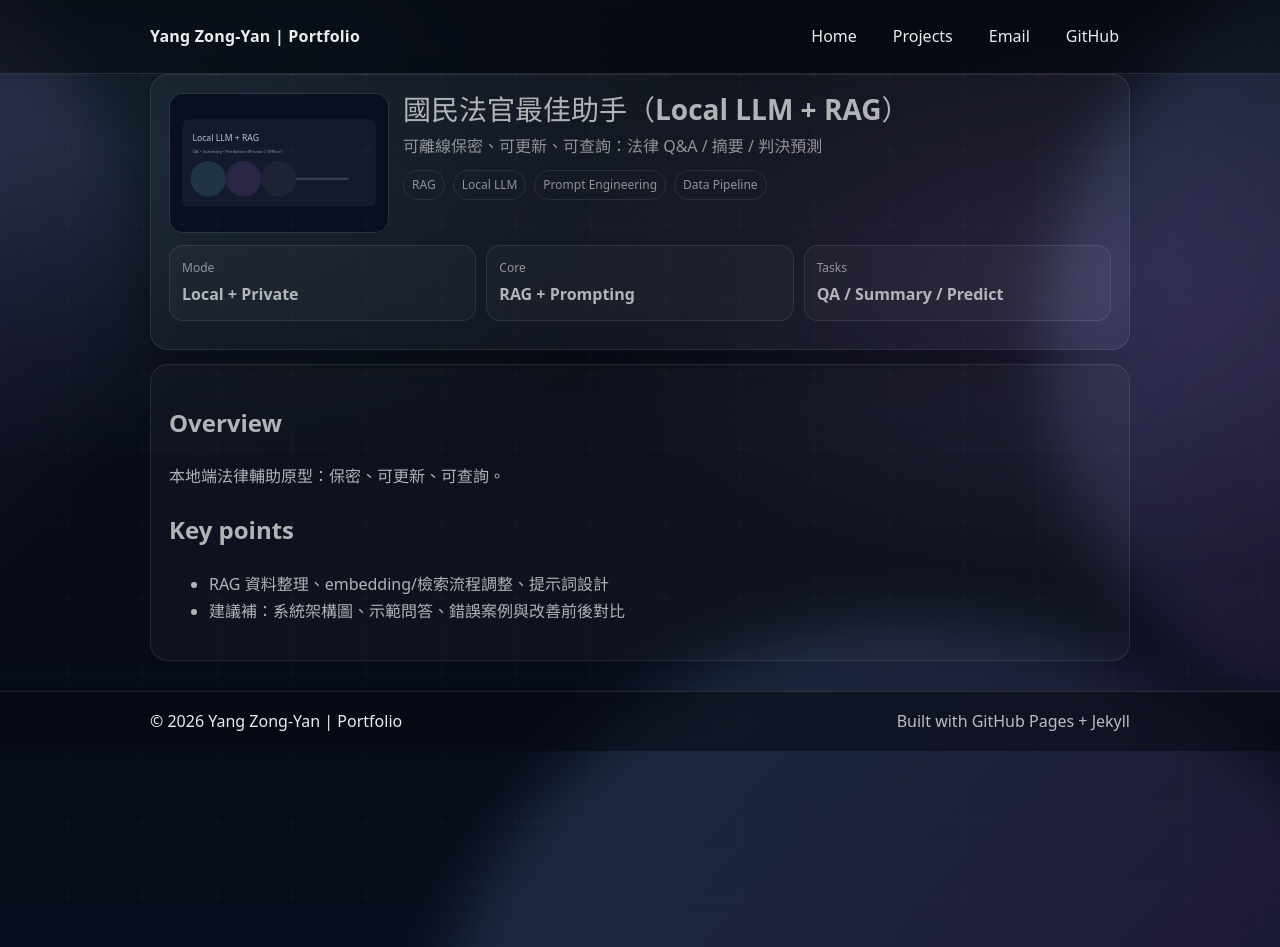
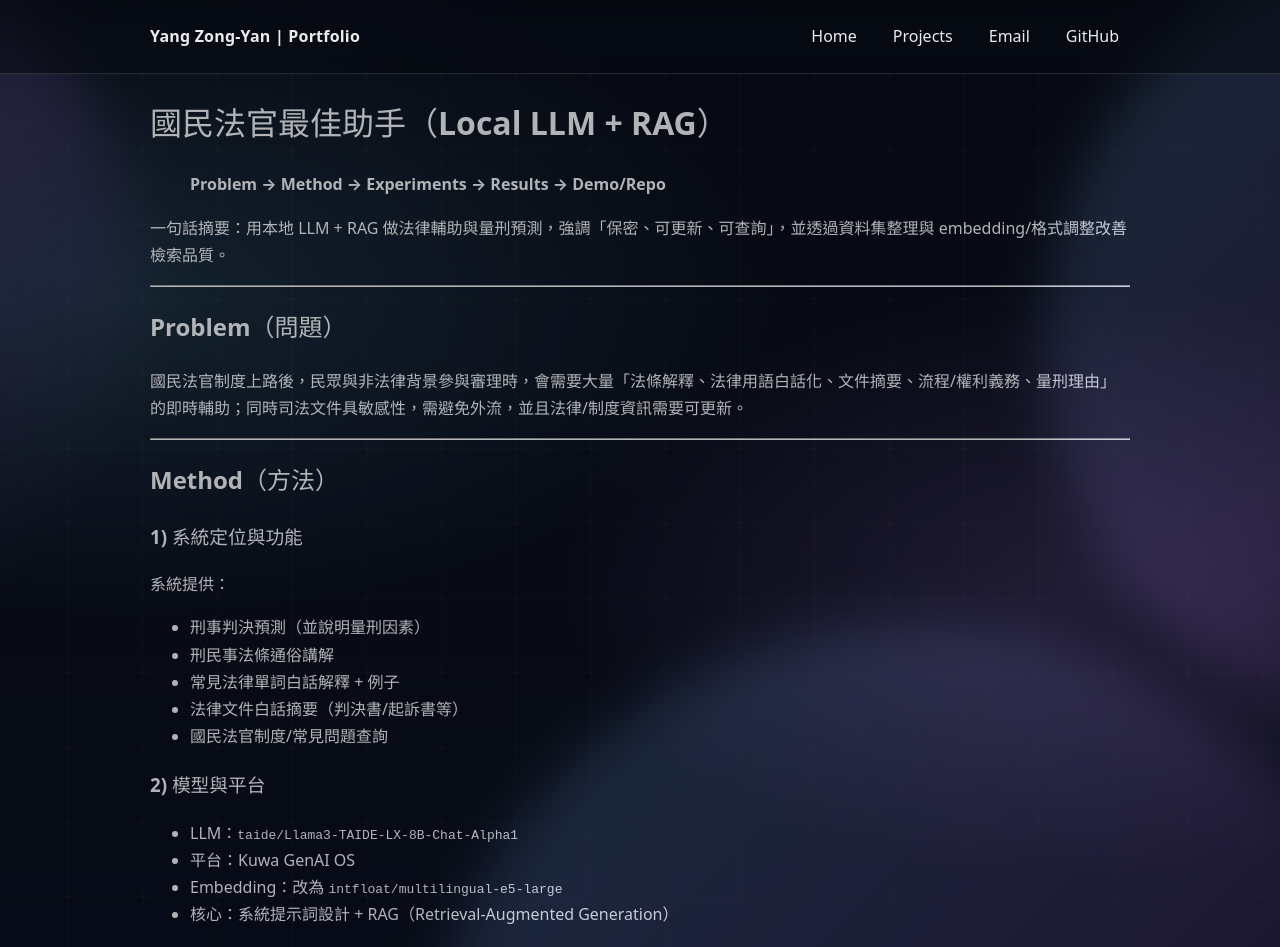
Before and after one commit to gg09038/gg09038.github.io, a Jekyll site: the page built from projects/juror-assistant.md, in a window 1280 px wide and 1400 px high. Shown: the top 947 px of the window. Built offline with Jekyll 4.4.1, drawn with Linux system fonts in a browser that asks for light colours; some of the changed text lies outside the part shown; grey boxes are pictures that could not be loaded.

Commit message:
Revise juror-assistant project documentation
Updated project details for the Juror Assistant, including problem statement, methods, experiments, and results.

```diff
--- a/projects/juror-assistant.md
+++ b/projects/juror-assistant.md
@@ -1,22 +1,77 @@
 ---
 title: "國民法官最佳助手（Local LLM + RAG）"
-layout: project
-permalink: /projects/juror-assistant/
-subtitle: "可離線保密、可更新、可查詢：法律 Q&A / 摘要 / 判決預測"
-hero: /assets/img/project-rag.svg
-tags: ["RAG", "Local LLM", "Prompt Engineering", "Data Pipeline"]
-metrics:
-  - label: "Mode"
-    value: "Local + Private"
-  - label: "Core"
-    value: "RAG + Prompting"
-  - label: "Tasks"
-    value: "QA / Summary / Predict"
+permalink: /projects/juror-rag/
 ---
 
-## Overview
-本地端法律輔助原型：保密、可更新、可查詢。
+# 國民法官最佳助手（Local LLM + RAG）
+> **Problem → Method → Experiments → Results → Demo/Repo**
 
-## Key points
-- RAG 資料整理、embedding/檢索流程調整、提示詞設計
-- 建議補：系統架構圖、示範問答、錯誤案例與改善前後對比
+**一句話摘要**：用本地 LLM + RAG 做法律輔助與量刑預測，強調「保密、可更新、可查詢」，並透過資料集整理與 embedding/格式調整改善檢索品質。
+
+---
+
+## Problem（問題）
+國民法官制度上路後，民眾與非法律背景參與審理時，會需要大量「法條解釋、法律用語白話化、文件摘要、流程/權利義務、量刑理由」的即時輔助；同時司法文件具敏感性，需避免外流，並且法律/制度資訊需要可更新。
+
+---
+
+## Method（方法）
+### 1) 系統定位與功能
+系統提供：
+- 刑事判決預測（並說明量刑因素）
+- 刑民事法條通俗講解
+- 常見法律單詞白話解釋 + 例子
+- 法律文件白話摘要（判決書/起訴書等）
+- 國民法官制度/常見問題查詢
+
+### 2) 模型與平台
+- LLM：`taide/Llama3-TAIDE-LX-8B-Chat-Alpha1`
+- 平台：Kuwa GenAI OS
+- Embedding：改為 `intfloat/multilingual-e5-large`
+- 核心：系統提示詞設計 + RAG（Retrieval-Augmented Generation）
+
+> 圖：系統架構圖（建議你從報告截「圖一」放這裡）
+![](/assets/img/projects/juror/architecture.png)
+
+### 3) 資料管線與 RAG 強化
+- 先測「只有提示詞」時模型的錯誤型態（例如：引用法條錯誤、資訊過時）
+- 依任務加入對應資料集（法條、國民法官制度資訊、法律用語辭典等）
+- 當資料量增加導致「檢索不準/回答變慢」時：
+  - 更換 embedding 模型
+  - 避免無腦丟 PDF，改用模型較友善的格式（如 JSON）來存資料
+
+---
+
+## Experiments（實驗）
+### 任務面向（五個方向）
+1) 刑事判決預測
+2) 刑民事法條通俗講解
+3) 常見法律單詞白話文解釋
+4) 法律文件白話摘要
+5) 國民法官相關問題查詢
+
+### 案例測試（量刑預測）
+- 以「臺灣新北地方法院刑事判決 109年度訴字第1205號」測試
+- 觀察到「判決書過長」會導致模型忽略量刑因子，因此改用摘要後再預測，刑期更接近實際判決。
+
+---
+
+## Results（結果）
+### 1) RAG 對「過時/錯誤引用」的改善（示例）
+- 只用提示詞時，可能出現「資訊已過時」的回答；加入 RAG 資料後可用更新資訊回覆（你簡報中有補貼金額的對照例子）。
+
+### 2) 量刑預測：摘要後更接近實際判決
+- 初次預測與實際判決有落差
+- 摘要後重新輸入，刑期預測更靠近實際判決，且能列出毒品數量、交易方式、犯後態度等量刑因子（但仍可能在易科罰金換算等細節出錯）。
+
+> 圖：量刑預測輸出對照（建議截圖）
+![](/assets/img/projects/juror/sentencing.png)
+
+### 3) 整體 demo 表現
+- demo 影片中實測多項功能，除少數「輸入過長」或「問 A 答 B」外，整體運作順利。
+
+---
+
+## Demo / Repo
+- Demo（YouTube）：https://youtu.be/qP7YR5K0h5g
+- Repo：*（若可公開放這裡）*
```
